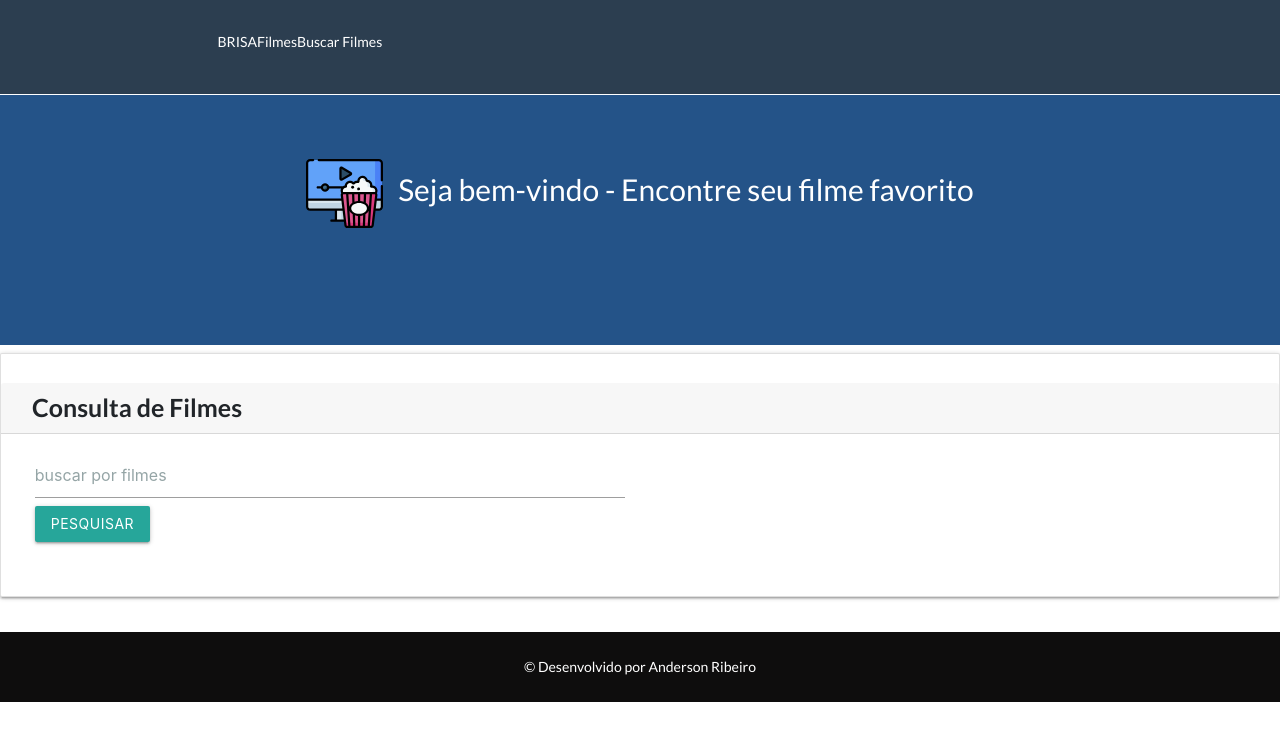
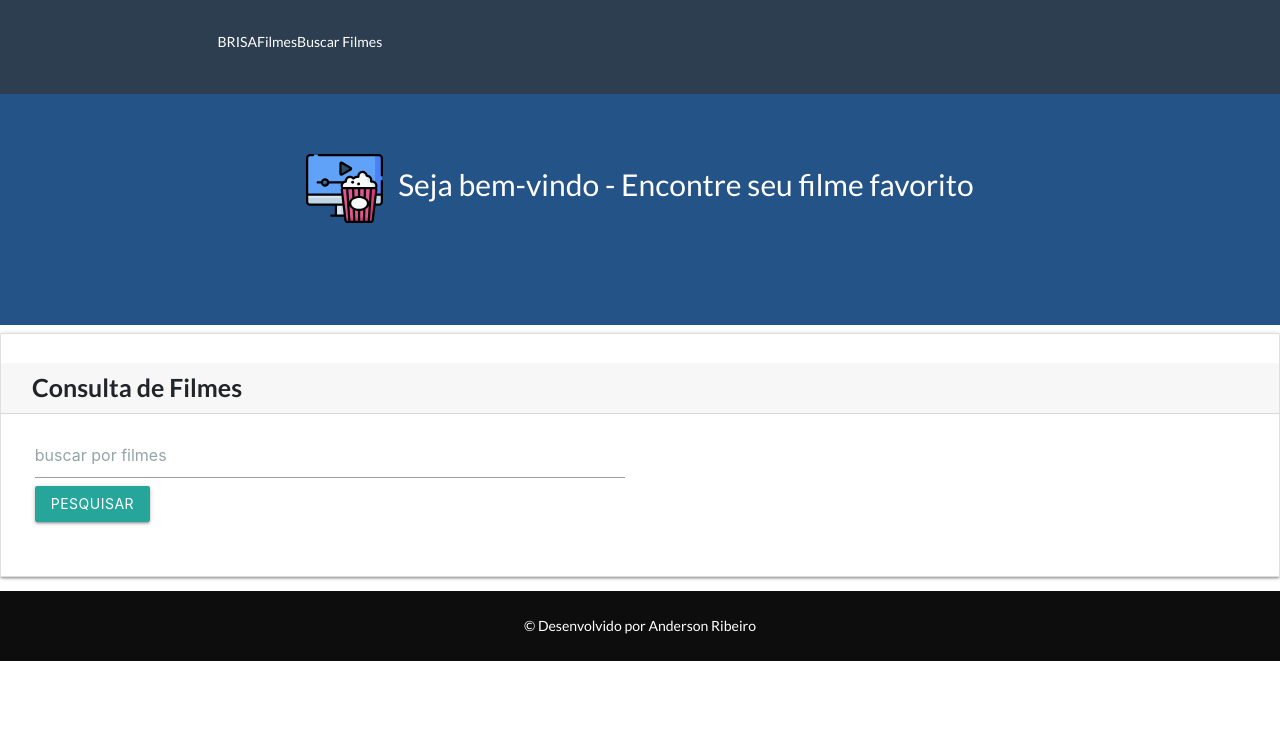
Before and after one commit to andersonribeirosi/show-moviesdb-app, a React (Create React App) app: page /#/ in a window 1280 px wide. Shown: the top 740 px of the page. Built offline with nearby package versions, Linux system fonts and the light colour scheme.

Commit message:
Improvements project styling.

```diff
--- a/src/App.css
+++ b/src/App.css
@@ -37,14 +37,19 @@ nav {
   margin: 0px;
   text-align: center;
   color: white;
+  margin-top: -2.6% !important;
+}
+
+.col-12 {
+  margin-bottom: 12px;
 }
 
 #slider {
   max-width: 100%;
   background: #245388;
   width: 100%;
-  height: 250px;
-  margin-top: 125px;
+  height: 235px;
+  margin-top: 126px;
   color: white;
 }
 
@@ -53,7 +58,7 @@ h2 {
   padding: 0px;
   padding-top: 60px;
   font-size: 2rem !important;
-  margin-top: -30px !important;
+  margin-top: -36px !important;
 }
 
 #iconMovieHome {
```
